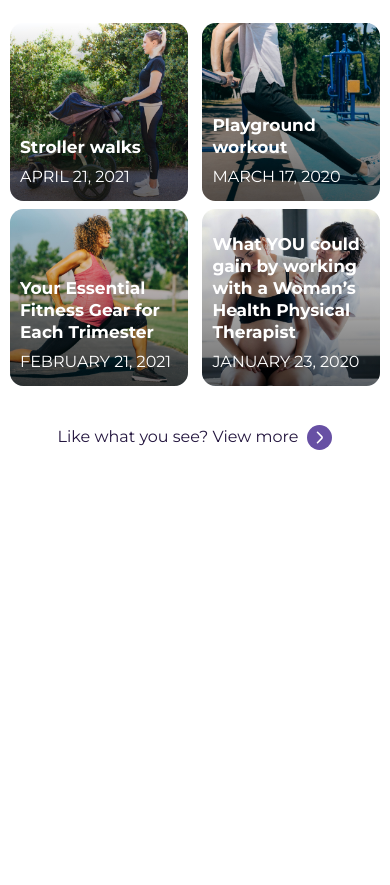
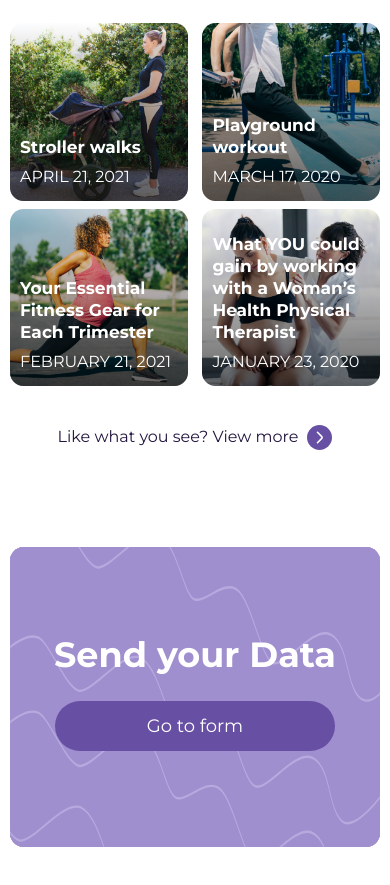
Before and after one commit to KirilCycle/Landing-Page, a Vue app: page /#/ in a window 390 px wide. Shown: the part 3996-4881 px from the top of the page. Before the commit the page ends 4463 px from the top, so only its background shows below. Built offline with nearby package versions, Linux system fonts and the light colour scheme.

Commit message:
responsive SendDataBanner

```diff
--- a/src/assets/variables.scss
+++ b/src/assets/variables.scss
@@ -1,34 +1,32 @@
-$purple1:  #6750A4;
-$grey2: #423C4E;
+$purple1: #6750a4;
+$purple2: rgba(164, 151, 201, 1);
+$grey2: #423c4e;
 
+$dark-text: #23153e;
+$light-text: #443a5a;
 
-
-$dark-text: #23153E;
-$light-text: #443A5A;
-
-$pink:  rgba(255, 45, 85, 1);
-
+$pink: rgba(255, 45, 85, 1);
 
 $main-font: "Montserrat", sans-serif;
 
 $font-sz-l: 56px;
 $font-sz-l2: 50px;
-$font-sz-l3:40px;
-$font-sz-l4:32px;
-$font-sx-m:24px;
-$font-sz-sm:18px;
+$font-sz-l3: 40px;
+$font-sz-l4: 32px;
+$font-sx-m: 24px;
+$font-sz-sm: 18px;
 $font-sz-sm2: 14px;
 $font-sz-sm3: 13.51px;
 $font-sz-sm4: 10.13px;
 
 $line-height: 68.26px;
-$line-height-l:48.76px;
+$line-height-l: 48.76px;
 $line-height-2: 38.4px;
 $line-height-5: 28px;
 $line-height-6: 16.89px;
 $line-height-7: 15.2px;
 
-$radius3:13.48px;
+$radius3: 13.48px;
 
 $spacing3: 24px;
 $spacing2: 37px;
--- a/src/components/Banners/ButtonBanner.vue
+++ b/src/components/Banners/ButtonBanner.vue
@@ -20,17 +20,19 @@ export default {
 </script>
 
 <style lang="scss" scoped>
-@import '@/assets/variables';
+@import "@/assets/variables";
 .banner-wrap {
   max-width: 1240px;
   width: 100%;
   max-height: 262px;
   position: relative;
+  display: flex;
+  justify-content: center;
   border-radius: 14px;
   overflow: hidden;
 
   .banner-content {
-    width: 100%;
+    width: calc(100% - 20px);
     padding-left: 105px;
     padding-right: 105px;
     box-sizing: border-box;
@@ -41,7 +43,7 @@ export default {
     display: flex;
     align-items: center;
     justify-content: space-between;
-    z-index: 3;
+    border-radius: 14px;
 
     .header {
       color: white;
@@ -62,45 +64,96 @@ export default {
 
 @media (max-width: 1100px) {
   .banner-wrap {
-
     .header {
       font-size: $font-sz-l3;
     }
     .banner-content {
-      padding-left: 75px;
-      padding-right: 75px;
+      box-sizing: border-box;
+      padding-left: 4%;
+      padding-right: 4%;
       .btn {
         width: 320px;
         padding: 0px;
         height: 55px;
       }
     }
-
   }
 }
-@media (max-width: 970px) {
+@media (max-width: 900px) {
+  .card {
+    min-width: 100%;
+    height: 300px;
+    transform: scale(1, 3);
+  }
+
   .banner-wrap {
-    width: 100%;
-    height: 604px;
     overflow: hidden;
-    margin: 0% auto;
-
+  }
+}
+@media (max-width: 845px) {
+  .banner-wrap {
     .header {
-      font-size: $font-sz-l4;
+      font-size: $font-sz-l3 - 8;
     }
     .banner-content {
-      padding-left: 50px;
-      padding-right: 50px;
+      box-sizing: border-box;
       .btn {
-        width: 290px;
+        width: 250px;
         padding: 0px;
         height: 45px;
       }
     }
-
+  }
+}
+@media (max-width: 695px) {
+  .banner-wrap {
+    max-height: 800px;
   }
   .card {
-    min-width: 1240px;
+    min-width: 100%;
+    height: 500px;
+    transform: scale(2, 5);
+  }
+
+  .banner-wrap {
+    .banner-content {
+      justify-content: center;
+      flex-direction: column;
+
+      .header {
+        font-size: $font-sz-l3;
+        margin-bottom: 15px;
+      }
+
+      .btn {
+        margin-top: 15px;
+        margin: 10px;
+      }
+    }
+  }
+}
+@media (max-width: 500px) {
+  .banner-wrap {
+    max-height: 380px;
+    background-color: rebeccapurple;
+  }
+
+  .banner-wrap {
+    .banner-content {
+      .header {
+        font-size: $font-sz-l3 - 5;
+        margin-bottom: 15px;
+      }
+      .btn {
+        width: 280px;
+        padding: 0px;
+        height: 50px;
+      }
+    }
+  }
+  .card {
+    height: 300px;
+    transform: scale(1, 4);
   }
 }
 </style>
--- a/src/pages/Home/HomePage.vue
+++ b/src/pages/Home/HomePage.vue
@@ -5,7 +5,7 @@
       <info-block />
       <before-and-during-pregnancy />
       <blog-posts />
-      <!-- <send-your-data-banner/> -->
+      <send-your-data-banner />
     </div>
   </div>
 </template>
@@ -15,9 +15,15 @@ import BeforeAndDuringPregnancy from "./components/BeforeAndDuringPregnancy/Befo
 import BlogPosts from "./components/BlogPosts/BlogPosts.vue";
 import HomeBanner from "./components/Banners/HomeBanner.vue";
 import InfoBlock from "./components/InfoBlock/InfoBlock.vue";
-// import SendYourDataBanner from "./components/Banners/SendYourDataBanner.vue";
+import SendYourDataBanner from "./components/Banners/SendYourDataBanner.vue";
 export default {
-  components: { HomeBanner, InfoBlock, BeforeAndDuringPregnancy,BlogPosts },
+  components: {
+    HomeBanner,
+    InfoBlock,
+    BeforeAndDuringPregnancy,
+    BlogPosts,
+    SendYourDataBanner,
+  },
 };
 </script>
 
--- a/src/pages/Home/components/Banners/SendYourDataBanner.vue
+++ b/src/pages/Home/components/Banners/SendYourDataBanner.vue
@@ -25,8 +25,10 @@ export default {
 <style lang="scss" scoped>
 
 .send-data-banner-wrap {
-  display: block;
+  position: relative;
+  box-sizing: border-box;
   width: 100%;
+  overflow: hidden;
 }
 
 .space1 {
@@ -38,7 +40,7 @@ export default {
 }
 
 @media (max-width: 1260px) {
-  .banner-wrap {
+  .send-data-banner-wrap{
     padding-left: 10px;
     padding-right: 10px;
     position: relative;
```
